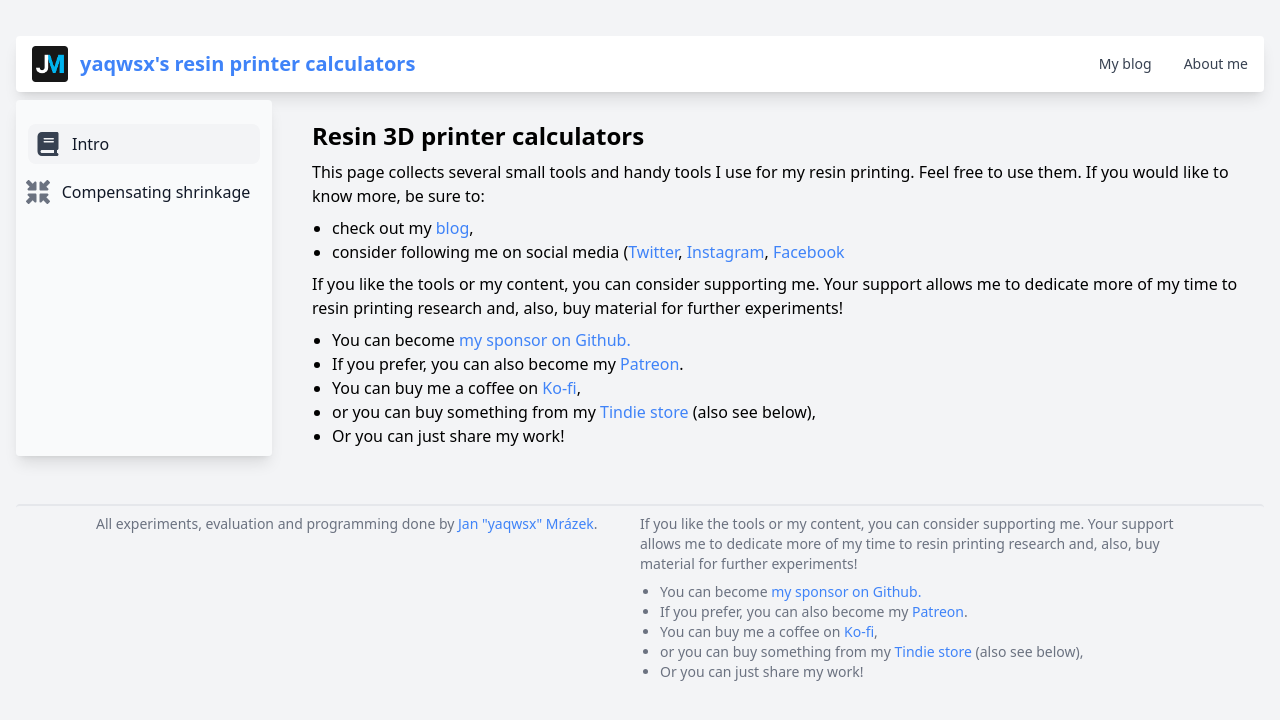
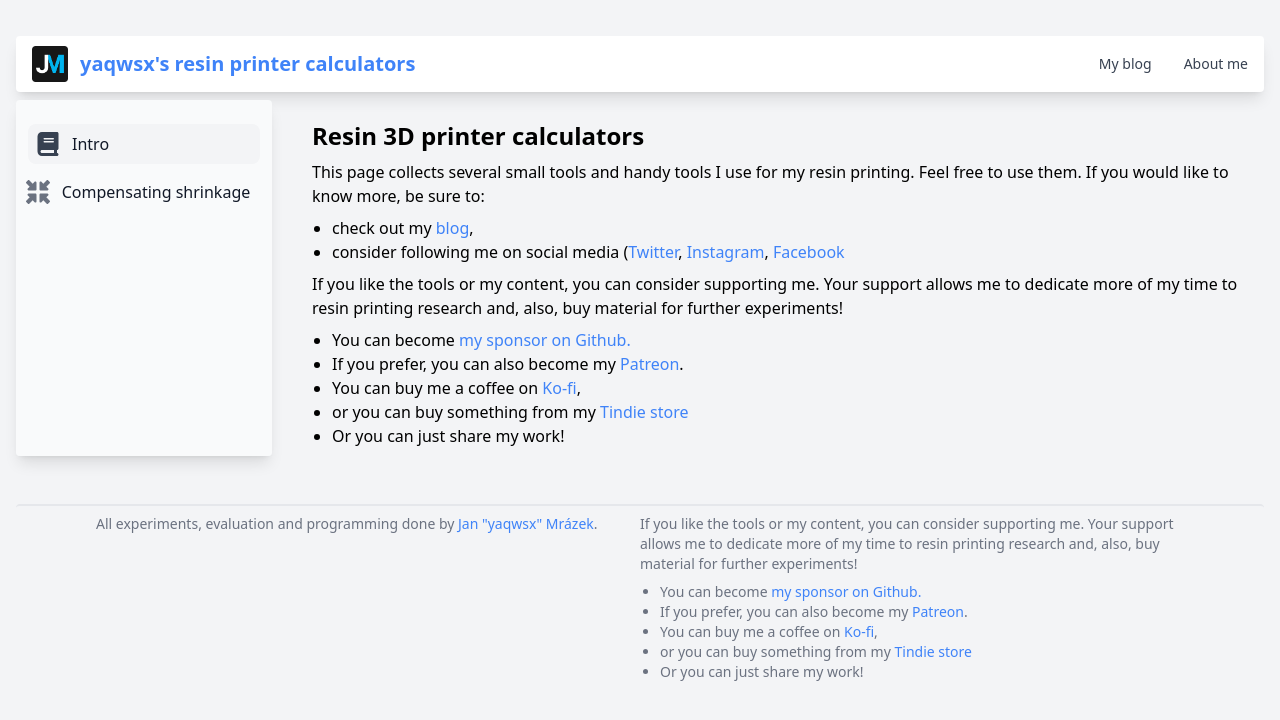
Before and after one commit to yaqwsx/printer-calculator, a React (Create React App) app: page / in a window 1280 px wide. Shown: the top 720 px of the page. Built offline with nearby package versions, Linux system fonts and the light colour scheme.

Commit message:
Tweak texts

```diff
--- a/src/app.tsx
+++ b/src/app.tsx
@@ -84,8 +84,7 @@ function Footer() {
                         target="_blank"
                     >
                         Tindie store
-                    </a>{" "}
-                    (also see below),
+                    </a>
                 </li>
                 <li>Or you can just share my work!</li>
             </ul>
--- a/src/pages/landing.tsx
+++ b/src/pages/landing.tsx
@@ -80,8 +80,7 @@ export function Landing() {
                         target="_blank"
                     >
                         Tindie store
-                    </a>{" "}
-                    (also see below),
+                    </a>
                 </li>
                 <li>Or you can just share my work!</li>
             </ul>
--- a/src/pages/shrinkage.tsx
+++ b/src/pages/shrinkage.tsx
@@ -167,7 +167,7 @@ export function Shrinkage() {
                     </div>
                     <div className="table-row">
                         <div className="table-cell pr-2 text-right font-bold">
-                            Resin bleeding:
+                            Exposure bleeding:
                         </div>
                         <div className="table-cell">
                             <Tooltip
```
